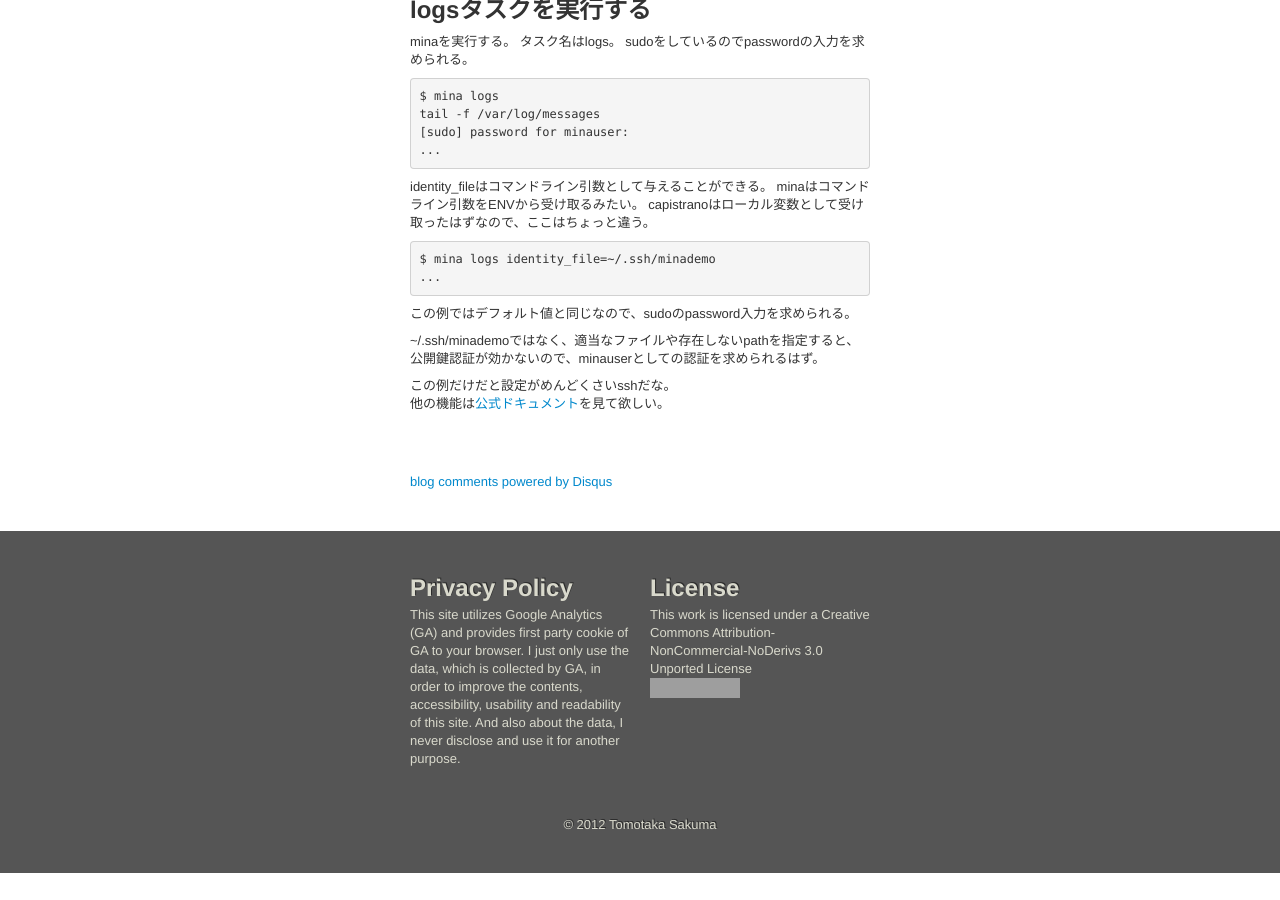
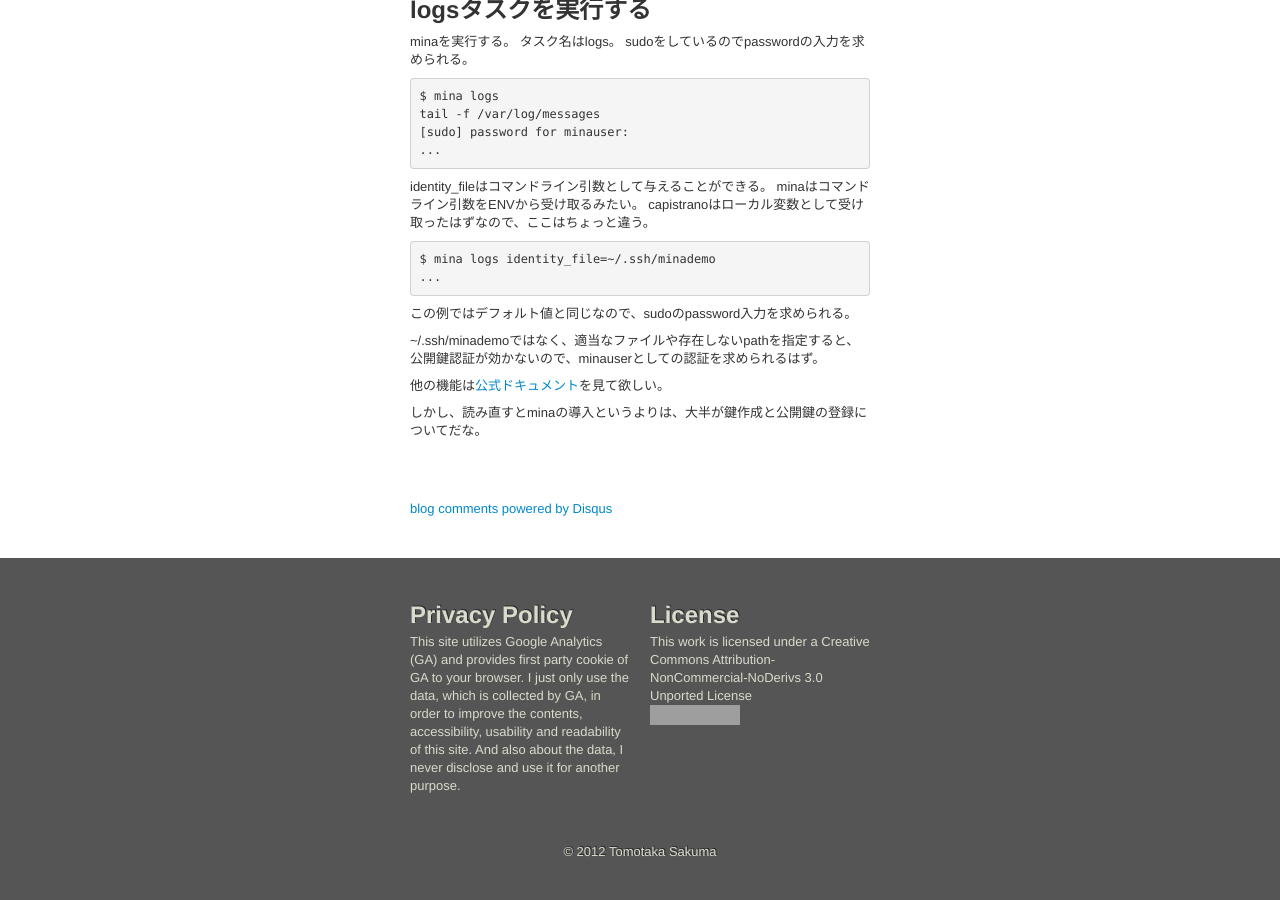
Before and after one commit to tmtk75/tmtk75.github.io, a Jekyll site: the page built from _posts/2013-02-18-tail-logfiles-w-mina.ja.md, in a window 1280 px wide and 900 px high, scrolled down 1848 px. Built offline with Jekyll 4.4.1, drawn with Linux system fonts in a browser that asks for light colours; comment, search, counter and statistics services are not loaded; before the commit the page ends 2721 px from its top, so only the background shows below that; grey boxes are pictures that could not be loaded.

Commit message:
fix a bit

```diff
--- a/_posts/2013-02-18-tail-logfiles-w-mina.ja.md
+++ b/_posts/2013-02-18-tail-logfiles-w-mina.ja.md
@@ -125,6 +125,7 @@ capistranoはローカル変数として受け取ったはずなので、ここ
 
     $ mina logs identity_file=~/.ssh/minademo
     ...
+{:.terminal}
 
 この例ではデフォルト値と同じなので、sudoのpassword入力を求められる。
 
@@ -132,5 +133,7 @@ capistranoはローカル変数として受け取ったはずなので、ここ
 公開鍵認証が効かないので、minauserとしての認証を求められるはず。
 
 
-この例だけだと設定がめんどくさいsshだな。
 他の機能は[公式ドキュメント](http://nadarei.co/mina/)を見て欲しい。
+
+
+しかし、読み直すとminaの導入というよりは、大半が鍵作成と公開鍵の登録についてだな。
```
